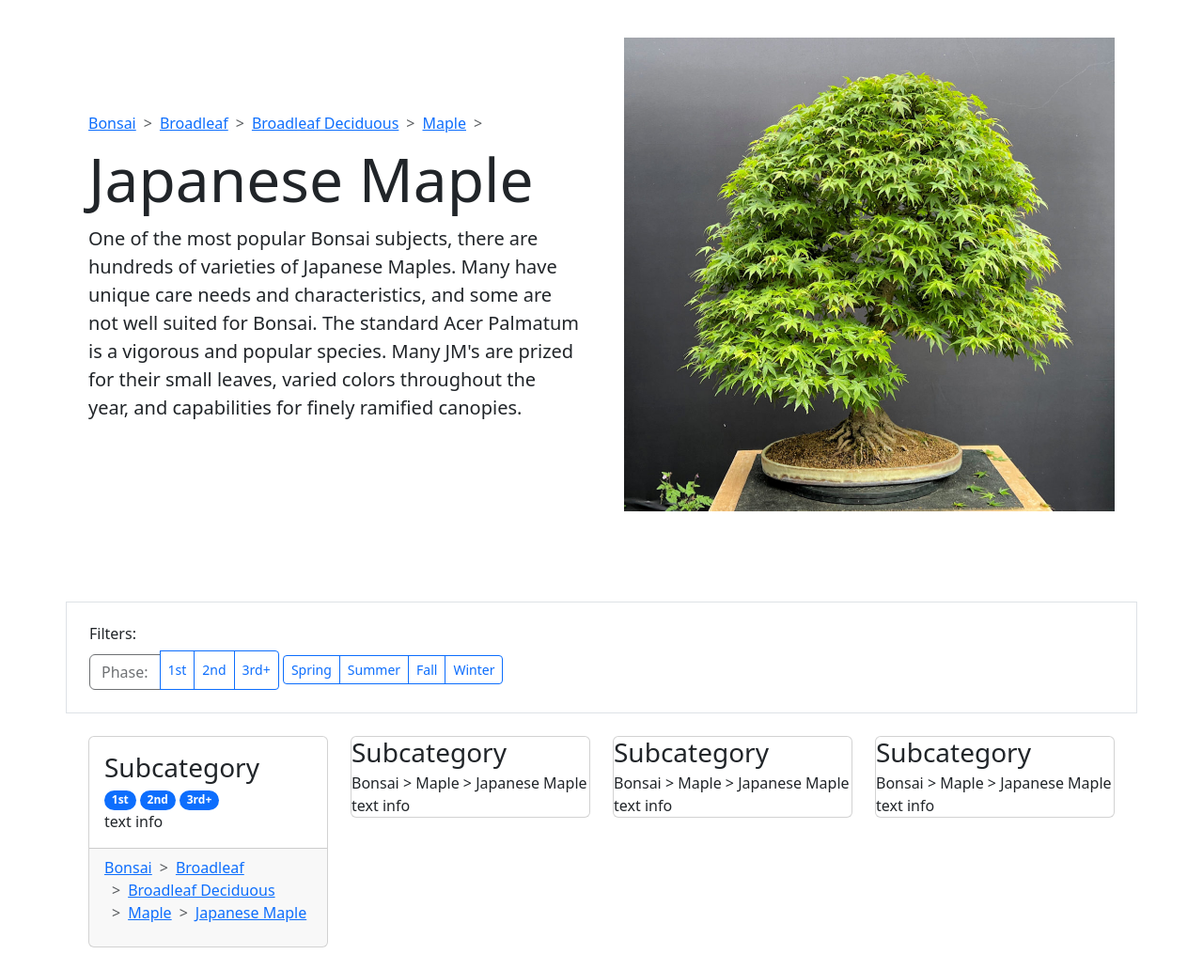
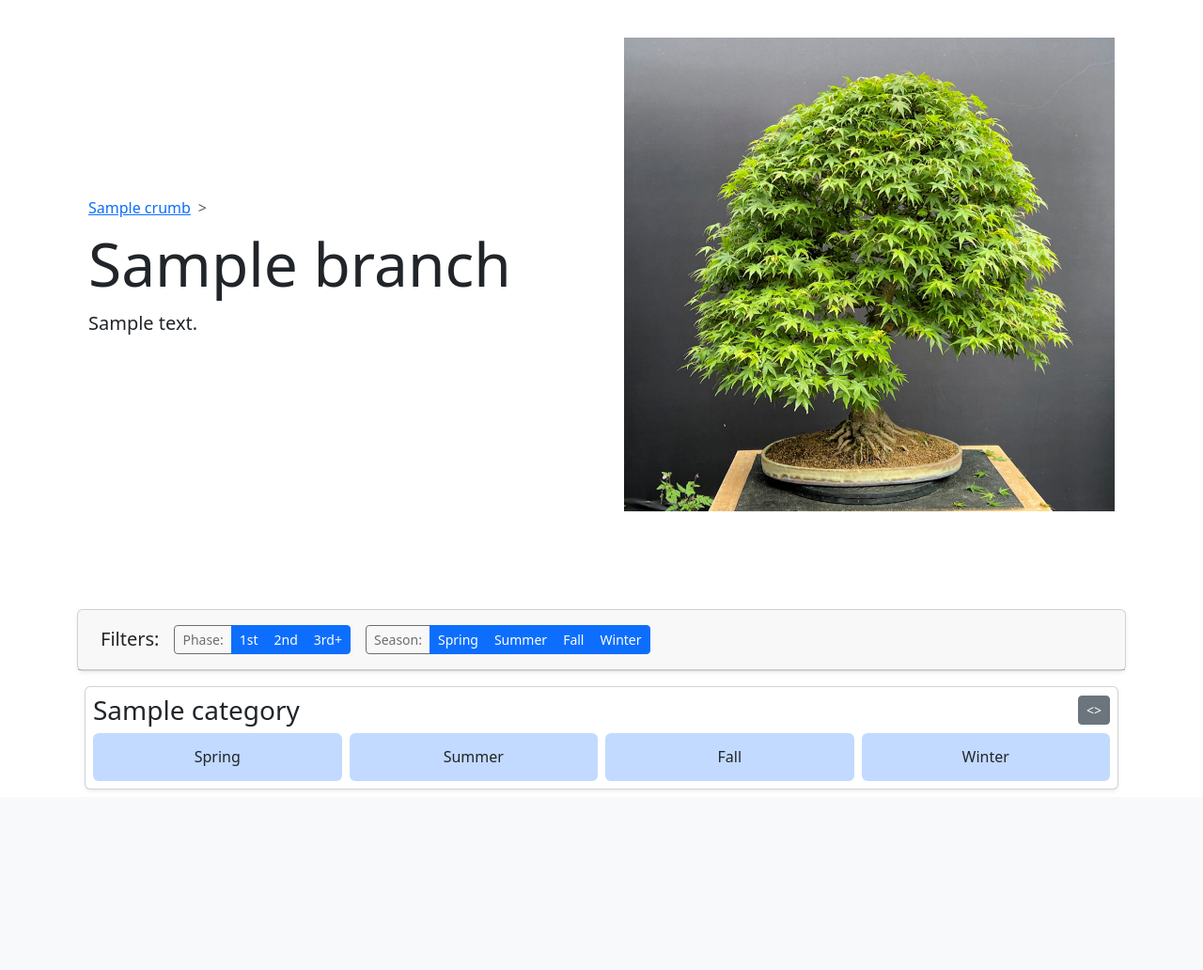
Before and after one commit to gerliughle/tree-wiki, a Flask app: template ui/templates/index.html in a window 1280 px wide. Shown: the part 56-1088 px from the top of the page at 94% size. After the commit the page ends 896 px from the top, so only its background shows below. Run offline with Flask 3, Linux system fonts and the light colour scheme; the template is opened without the code that fills it: most values are stand-ins (such as "Sample title", 1, 10 or a date in 2020); parts of the project's set-up code (start-up, migrations or seed data) failed here and were passed over.

Commit message:
Dynamic branch page that actually builds from data.

```diff
--- a/data/Database.py
+++ b/data/Database.py
@@ -53,7 +53,8 @@ class Database:
 
         print("This will restore data to original dummy data.")
         print("Are you sure you want to continue? This is permanent. Y/N: ")
-        if input() != "Y":
+        user_input = input().lower()
+        if user_input != "y":
             "Exiting."
             return
         print("Restoring data.")
--- a/data/StaticData.py
+++ b/data/StaticData.py
@@ -156,10 +156,10 @@ mock_leaves = [
         "author_id": None,
         "branch_id": None, # ID_MAPLE_GENUS
         "category": "Pruning",
-        "subcategory": "Subcategory 2",
-        "seasons": ["Spring", "Summer"],
+        "subcategory": "Branch Removal",
+        "seasons": ["Summer"],
         "phases": ["2nd", "3rd+"],
-        "text": "Another subcategory in Pruning."
+        "text": "You can take remove a branch but this can cause a burst of new growth. Do this in Summer after the Spring flush to avoid long internodes in the new shoots."
     },
     {
         #"_id": ObjectId(),
--- a/logic/Branch.py
+++ b/logic/Branch.py
@@ -36,10 +36,6 @@ class Branch:
             'parent_id': self.parent_id
         }
 
-    @staticmethod
-    def get_leaves_for_branch(branch_id):
-        pass
-
 
     def __str__(self):
         return f"Branch object: {self.name}. Id: {self._id}"
--- a/ui/WebUI.py
+++ b/ui/WebUI.py
@@ -69,8 +69,22 @@ class WebUI:
         print(f"{session['user']=}")
         current_user = WebUI.usermanager.lookup_user(user_id)
         current_username = current_user.username
+        test_branch = "Japanese Maple"
+        branch = WebUI.engine.lookup_branch_by_name(test_branch)
+        care_guide, breadcrumbs, category_list = WebUI.engine.get_care_guide(branch._id) # FIXME, prob should have better id getter.
+        page_context = {
+            "user": current_username,
+            "branch": branch,
+            "care_guide": care_guide,
+            "breadcrumbs": breadcrumbs,
+            "category_list": category_list,
+        }
         print(f"{current_username=}")
-        return render_template("index.html", user=current_username)
+        print(f"{branch.name=}")
+        print(f"Care guide length: {len(care_guide)}")
+        print(f"Care guide: {care_guide}")
+
+        return render_template("index.html", **page_context)
 
     @classmethod
     def run(cls):
--- /dev/null
+++ b/ui/templates/components/category.html
@@ -0,0 +1,63 @@
+<div class="card shadow-sm mb-2 p-2 m-2">
+    <div class="card-title d-flex justify-content-between align-items-center">
+        <h3 class="h3 mb-0 bg">{{ category }}</h3>
+        <a class="btn btn-sm btn-secondary"><></a>
+    </div>
+
+    <!-- spanned cards -->
+    <div class="row">
+        <div class="container col">
+            <div class="row">
+                <div class="col">
+                    {% for leaf in care_guide %}
+                    {% if leaf.seasons|length == 4 and leaf.category == category %}
+                    {% include "components/leaf.html" with context %}
+                    {% endif %}
+                    {% endfor %}
+                </div>
+            </div>
+        </div>
+    </div>
+    <!-- season section -->
+    <div class="row row-cols-1 row-cols-lg-4 g-2">
+        <!-- SPRING -->
+        <div class="col">
+            <div class="h6 rounded text-center mb-0 bg-primary bg-opacity-25 p-3">Spring</div>
+            {% for leaf in care_guide %}
+            {% if leaf.seasons|length < 4 and "Spring" in leaf.seasons and leaf.category == category %}
+            {% include "components/leaf.html" %}
+            {% endif %}
+            {% endfor %}
+        </div>
+        <!-- SUMMER -->
+        <div class="col">
+            <div class="h6 rounded text-center mb-0 bg-primary bg-opacity-25 p-3">Summer</div>
+            {% for leaf in care_guide %}
+            {% if leaf.seasons|length < 4 and "Summer" in leaf.seasons and leaf.category == category %}
+            {% include "components/leaf.html" %}
+            {% endif %}
+            {% endfor %}
+        </div>
+        <!-- FALL -->
+        <div class="col">
+            <div class="h6 rounded text-center mb-0 bg-primary bg-opacity-25 p-3">Fall</div>
+            {% for leaf in care_guide %}
+            {% if leaf.seasons|length < 4 and "Fall" in leaf.seasons and leaf.category == category %}
+            {% include "components/leaf.html" %}
+            {% endif %}
+            {% endfor %}
+        </div>
+
+        <!-- WINTER -->
+        <div class="col">
+            <div class="h6 rounded text-center mb-0 bg-primary bg-opacity-25 p-3">Winter</div>
+
+            {% for leaf in care_guide %}
+            {% if leaf.seasons|length < 4 and "Winter" in leaf.seasons and leaf.category == category %}
+            {% include "components/leaf.html" %}
+            {% endif %}
+            {% endfor %}
+
+        </div>
+    </div>
+</div>
--- a/ui/templates/navbar.html
+++ b/ui/templates/components/navbar.html
@@ -1,7 +1,7 @@
 <nav class="navbar fixed-top navbar-expand-md bg-body-tertiary">
     <div class="container-fluid">
         <a class="navbar-brand" href="#">
-            <img src="../static/assets/layer-forward.svg" alt="BonsaiTree Logo" width="30" height="24"
+            <img src="../../static/assets/layer-forward.svg" alt="BonsaiTree Logo" width="30" height="24"
                  class="d-inline-block align-text-top">
             BonsaiTree
         </a>
--- a/ui/templates/index.html
+++ b/ui/templates/index.html
@@ -1,6 +1,7 @@
 {% extends "template.html" %}
 
 {% block content %}
+<!-- Hero -->
 <div class="container col-xxl-8 px-4 py-5">
     <div class="row flex-lg-row-reverse align-items-center g-5 py-5">
         <div class="col-10 col-sm-8 col-lg-6">
@@ -16,91 +17,52 @@
         <div class="col-lg-6">
             <nav style="--bs-breadcrumb-divider: '>';" aria-label="breadcrumb">
                 <ol class="breadcrumb">
-                        <li class="breadcrumb-item"><a href="#">Bonsai</a></li>
-                        <li class="breadcrumb-item"><a href="#">Broadleaf</a></li>
-                        <li class="breadcrumb-item active" aria-current="page"><a href="#">Broadleaf
-                            Deciduous</a></li>
-                        <li class="breadcrumb-item"><a href="#">Maple</a></li>
+                    {% for crumb in breadcrumbs[:-1] %}
+                    <li class="breadcrumb-item"><a href="#">{{ crumb.name }}</a></li>
+                    {% endfor %}
                     <li class="breadcrumb-item"></li>
                 </ol>
             </nav>
             <h1 class="display-3  lh-1 mb-3">
-                    Japanese Maple
+                {{ branch.name }}
             </h1>
-                <p class="lead">One of the most popular Bonsai subjects, there are hundreds of varieties of Japanese
-                    Maples. Many
-                    have unique care needs and characteristics, and some are not well suited for Bonsai. The standard
-                    Acer Palmatum is a vigorous and popular species. Many JM's are prized for their small leaves,
-                    varied colors throughout the year, and capabilities for finely ramified canopies.
+            <p class="lead">
+                {{ branch.description }}
             </p>
         </div>
     </div>
 </div>
 
-    <div class="container col-m-4 p-4 border">
-    <h6>Filters: </h6>
-        <div class="btn-group">
-            <button type="button" class="btn form-text disabled">Phase: </button>
-            <button class="btn btn-outline-primary btn-sm" data-bs-toggle="button">1st</button>
-            <button class="btn btn-outline-primary btn-sm" data-bs-toggle="button">2nd</button>
-            <button class="btn btn-outline-primary btn-sm" data-bs-toggle="button">3rd+</button>
+
+<div class="container my-2"> <!-- page body container -->
+    <!-- Filter Box -->
+    <div class="card shadow-sm mb-3">
+        <div class="card-header d-flex justify-content-start align-items-center">
+            <h4 class="h5 mb-0 p-2">Filters:</h4>
+            <div class="btn-group btn-group-sm p-2">
+                <span type="label" class="btn btn-group-text-primary disabled">Phase: </span>
+                <button class="btn btn-outline-primary active" aria-pressed="true" data-bs-toggle="button">1st</button>
+                <button class="btn btn-outline-primary active" aria-pressed="true" data-bs-toggle="button">2nd</button>
+                <button class="btn btn-outline-primary active" aria-pressed="true" data-bs-toggle="button">3rd+</button>
             </div>
-        <div class="btn-group">
-            <button class="btn btn-outline-primary btn-sm" data-bs-toggle="button">Spring</button>
-            <button class="btn btn-outline-primary btn-sm" data-bs-toggle="button">Summer</button>
-            <button class="btn btn-outline-primary btn-sm" data-bs-toggle="button">Fall</button>
-            <button class="btn btn-outline-primary btn-sm" data-bs-toggle="button">Winter</button>
-        </div>
-    </div>
-    <div class="container col-m-4 p-4">
-        <div class="row">
-            <div class="col-lg">
-                <div class="card">
-                    <div class="card-body">
-                        <h3 class="card-title">Subcategory</h3>
-                        <div class="card-subtitle">
-                            <span class="badge rounded-pill text-bg-primary">1st</span>
-                            <span class="badge rounded-pill text-bg-primary">2nd</span>
-                            <span class="badge rounded-pill text-bg-primary">3rd+</span>
-                            <div class="card-text">text info</div>
-                        </div>
-                    </div>
-                    <div class="card-footer">
-                        <nav style="--bs-breadcrumb-divider: '>';" aria-label="breadcrumb">
-                            <ol class="breadcrumb">
-                                <li class="breadcrumb-item"><a href="#">Bonsai</a></li>
-                                <li class="breadcrumb-item"><a href="#">Broadleaf</a></li>
-                                <li class="breadcrumb-item active" aria-current="page"><a href="#">Broadleaf
-                                    Deciduous</a></li>
-                                <li class="breadcrumb-item"><a href="#">Maple</a></li>
-                                <li class="breadcrumb-item"><a href="#">Japanese Maple</a></li>
-                            </ol>
-                        </nav>
-                    </div>
-                </div>
-            </div>
-            <div class="col-lg">
-                <div class="card">
-                    <h3 class="card-title">Subcategory</h3>
-                    <span class="card-subtitle">Bonsai > Maple > Japanese Maple</span>
-                    <div class="card-text">text info</div>
-                </div>
-            </div>
-            <div class="col-lg">
-                <div class="card">
-                    <h3 class="card-title">Subcategory</h3>
-                    <span class="card-subtitle">Bonsai > Maple > Japanese Maple</span>
-                    <div class="card-text">text info</div>
-                </div>
-            </div>
-            <div class="col-lg">
-                <div class="card">
-                    <h3 class="card-title">Subcategory</h3>
-                    <span class="card-subtitle">Bonsai > Maple > Japanese Maple</span>
-                    <div class="card-text">text info</div>
-                </div>
+            <div class="btn-group btn-group-sm p-2">
+                <span type="label" class="btn btn-group-text-primary disabled">Season: </span>
+                <button class="btn btn-outline-primary active" aria-pressed="true" data-bs-toggle="button">Spring
+                </button>
+                <button class="btn btn-outline-primary active" aria-pressed="true" data-bs-toggle="button">Summer
+                </button>
+                <button class="btn btn-outline-primary active" aria-pressed="true" data-bs-toggle="button">Fall</button>
+                <button class="btn btn-outline-primary active" aria-pressed="true" data-bs-toggle="button">Winter
+                </button>
             </div>
         </div>
     </div>
 
+    <!--Category container -->
+    {% for category in category_list %}
+    {% include 'components/category.html' %}
+    {% endfor %}
+
+</div>
+
 {% endblock %}
--- a/ui/templates/template.html
+++ b/ui/templates/template.html
@@ -3,13 +3,13 @@
   <head>
     <meta charset="utf-8">
     <meta name="viewport" content="width=device-width, initial-scale=1">
-    <title>Bootstrap demo</title>
+    <title>BonsaiTree WIP</title>
     <link href="https://cdn.jsdelivr.net/npm/bootstrap@5.3.8/dist/css/bootstrap.min.css" rel="stylesheet" integrity="sha384-sRIl4kxILFvY47J16cr9ZwB07vP4J8+LH7qKQnuqkuIAvNWLzeN8tE5YBujZqJLB" crossorigin="anonymous">
   </head>
 
 
   <body>
-{% include 'navbar.html' %}
+{% include 'components/navbar.html' %}
 
 
   {% block content %}
```
Also changed, not shown: logic/TreeEngine.py (+9 -5 lines), ui/templates/bootstrap_sandbox.html (added, +116 -0 lines), ui/templates/components/leaf.html (added, +30 -0 lines), readme.md (added). Lines whose indentation alone changed are shown as unchanged.
